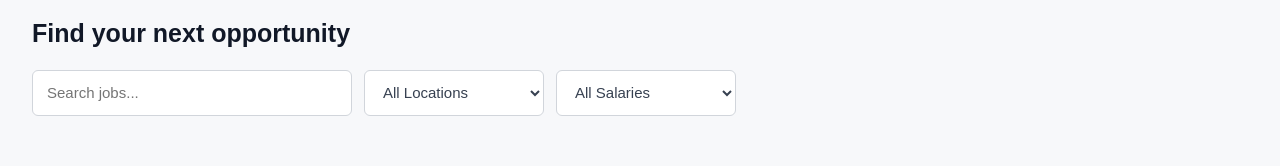
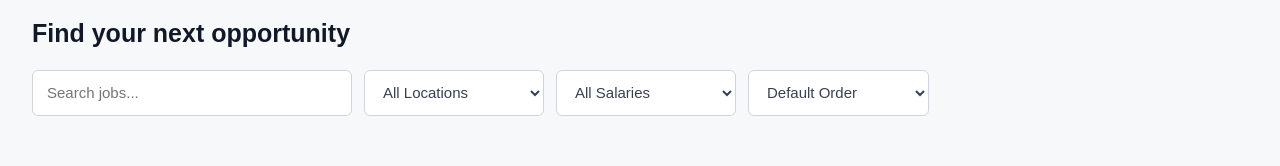
Before and after one commit to KunjAgarwal/Job-and-Internship-management-portal, a plain HTML site: page jobs/jobs.html in a window 1280 px wide. Shown: the part 564-730 px from the top of the page. Drawn offline with Linux system fonts and the light colour scheme; no server answers.

Commit message:
feat: add salary sorting control to job listings

```diff
--- a/jobs/jobs.html
+++ b/jobs/jobs.html
@@ -29,7 +29,6 @@
         </div>
     </header>
 
-
     <main class="page-container">
 
         <section class="page-hero">
@@ -47,7 +46,6 @@
             </p>
 
         </section>
-
 
         <section class="search-section">
 
@@ -69,10 +67,15 @@
                     <option value="">All Salaries</option>
                 </select>
 
+                <select id="salarySort">
+                    <option value="">Default Order</option>
+                    <option value="low-to-high">Salary: Low to High</option>
+                    <option value="high-to-low">Salary: High to Low</option>
+                </select>
+
             </div>
 
         </section>
-
 
         <section class="listing-section">
 
@@ -89,7 +92,6 @@
 
     </main>
 
-
     <script src="jobs.js"></script>
 
 </body>
```
